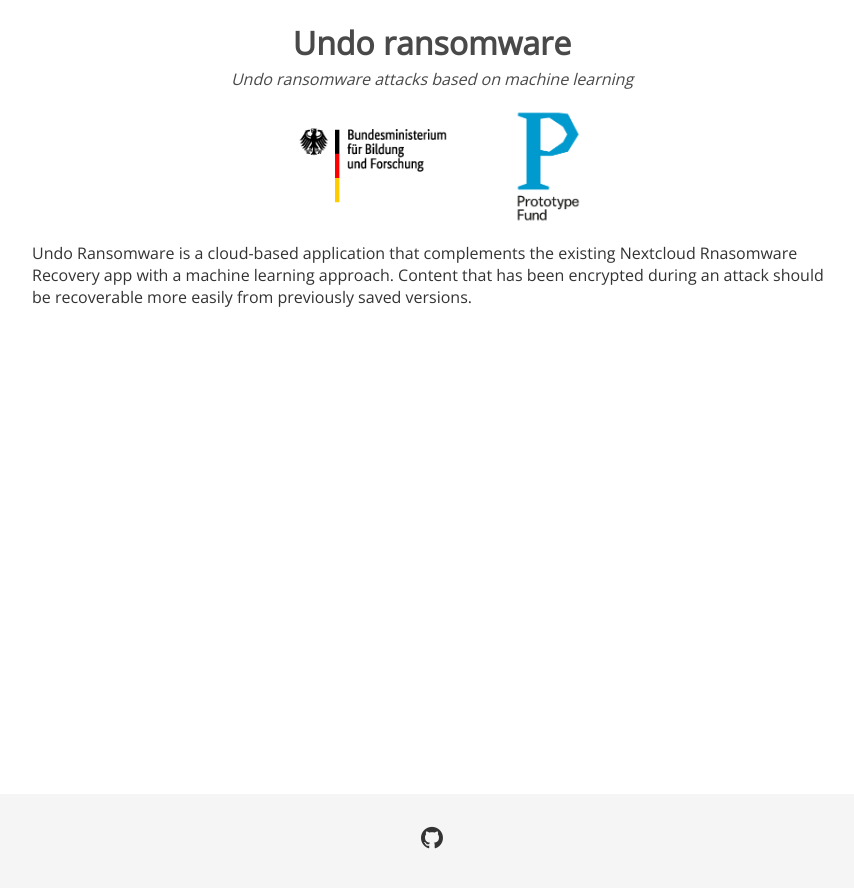
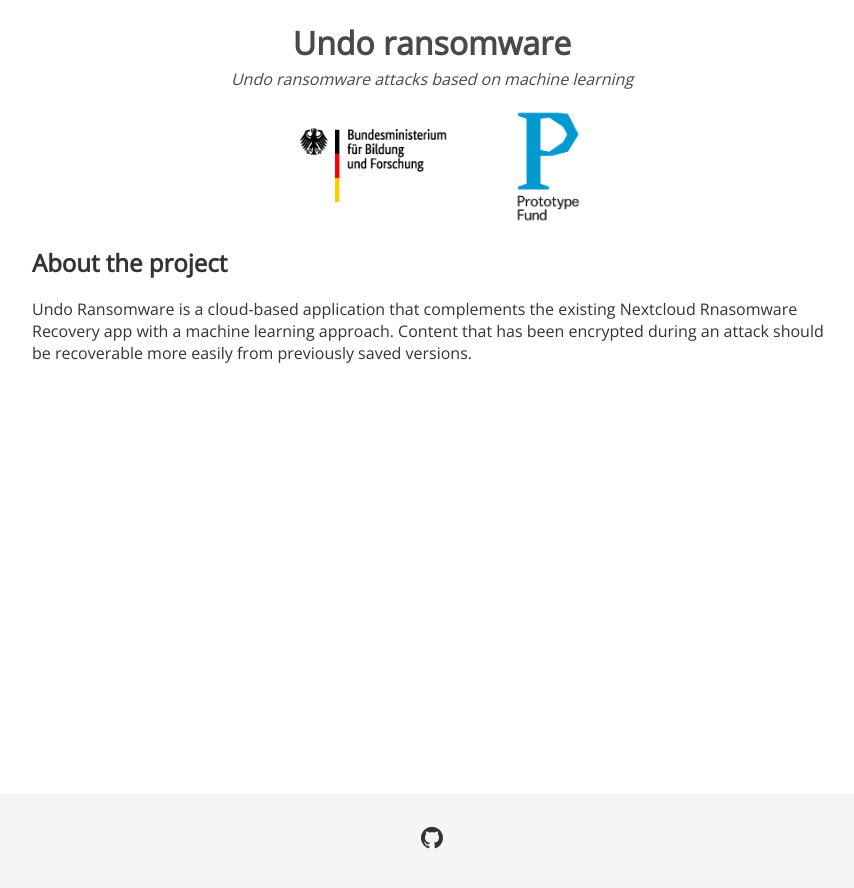
Before and after one commit to prototypefund/undo-ransomware-undo-ransomware.github.io, a Jekyll site: the page built from index.md, in a window 1280 px wide. Shown: the top 888 px of the page, without its empty margins (208-1062 px from the left). Built offline with Jekyll 4.4.1, drawn with Linux system fonts in a browser that asks for light colours; nearby versions of some CDN libraries.

Commit message:
add heading

```diff
--- a/index.md
+++ b/index.md
@@ -3,4 +3,6 @@ layout: default
 title: undo-ransomware
 ---
 
+## About the project
+
 Undo Ransomware is a cloud-based application that complements the existing Nextcloud Rnasomware Recovery app with a machine learning approach. Content that has been encrypted during an attack should be recoverable more easily from previously saved versions.
```
